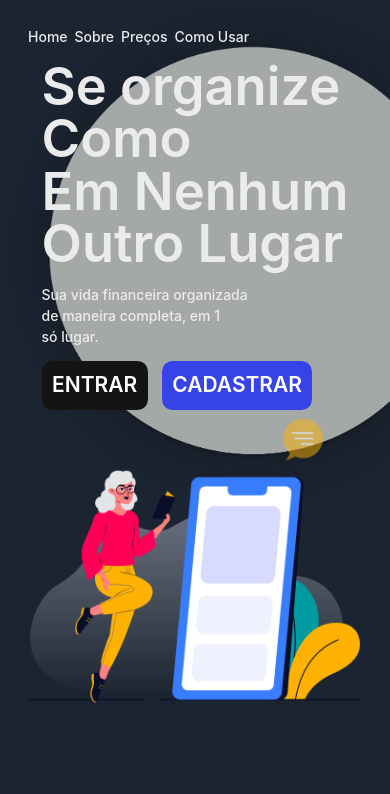
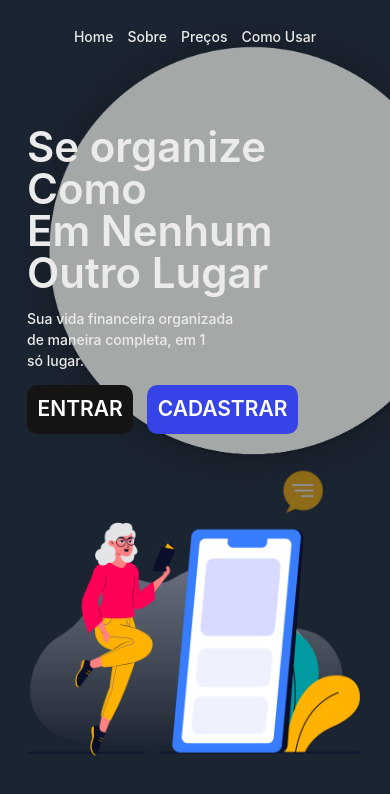
Before and after one commit to lfelipessilva/finad-web, a Next.js app: page / in a window 390 px wide. Shown: the top 794 px of the page. Built offline with nearby package versions, Linux system fonts and the light colour scheme; no server answers.

Commit message:
style: decent mobile and desktop home

```diff
--- a/src/components/Header.tsx
+++ b/src/components/Header.tsx
@@ -17,7 +17,7 @@ const Header = () => {
           }}
         />
       </NextLink>
-      <nav className="flex flex-row gap-2 md:gap-4">
+      <nav className="flex flex-row w-full justify-center gap-4">
         <NextLink href="/">
           <button className="hover:underline">
             Home
--- a/src/pages/index.tsx
+++ b/src/pages/index.tsx
@@ -12,9 +12,9 @@ export default function Home() {
       </Head>
       <div className="flex flex-col w-full justify-start items-center bg-bubbles bg-cover h-screen p-4">
         <Header />
-        <main className="flex flex-col md:flex-row w-full max-w-7xl justify-between items-center">
-          <div className="flex flex-col gap-4">
-            <h1 className="text-6xl font-semibold font-sans">
+        <main className="flex flex-col justify-center gap-8 h-full md:flex-row w-full max-w-7xl md:justify-between items-center">
+          <div className="flex flex-col gap-4 w-96">
+            <h1 className="text-5xl md:text-6xl font-semibold font-sans">
               Se organize<br />
               Como<br />
               Em Nenhum<br />
--- a/src/pages/login/index.tsx
+++ b/src/pages/login/index.tsx
@@ -55,9 +55,9 @@ export default function Home() {
       </Head>
       <div className="flex flex-col w-full justify-start items-center bg-bubbles bg-cover h-screen p-4">
         <Header />
-        <main className="flex flex-row w-full max-w-7xl justify-between items-center">
-          <form onSubmit={handleSubmit(onSubmit)} className="flex flex-col gap-4 w-80">
-            <h1 className="text-5xl font-semibold font-sans">
+        <main className="flex flex-col h-screen justify-center gap-8 md:flex-row w-full max-w-7xl sm:justify-between items-center">
+          <form onSubmit={handleSubmit(onSubmit)} className="flex flex-col gap-4 w-96">
+            <h1 className="text-5xl md:text-6xl font-semibold font-sans">
               Bem-vindo<br />
               de volta!
             </h1>
--- a/src/pages/register/index.tsx
+++ b/src/pages/register/index.tsx
@@ -78,9 +78,9 @@ export default function Home() {
       </Head>
       <div className="flex flex-col w-full justify-start items-center bg-bubbles bg-cover h-screen p-4">
         <Header />
-        <main className="flex flex-row w-full max-w-7xl justify-between items-center">
-          <form onSubmit={handleSubmit(onSubmit)} className="flex flex-col gap-4 w-80">
-            <h1 className="text-5xl font-semibold font-Ans">
+        <main className="flex flex-col justify-center h-full md:flex-row w-full max-w-7xl md:justify-between items-center">
+          <form onSubmit={handleSubmit(onSubmit)} className="flex flex-col gap-4 w-96">
+            <h1 className="text-5xl md:text-6xl font-semibold font-sans">
               Comece a se< br />
               Organizar!
             </h1>
```
